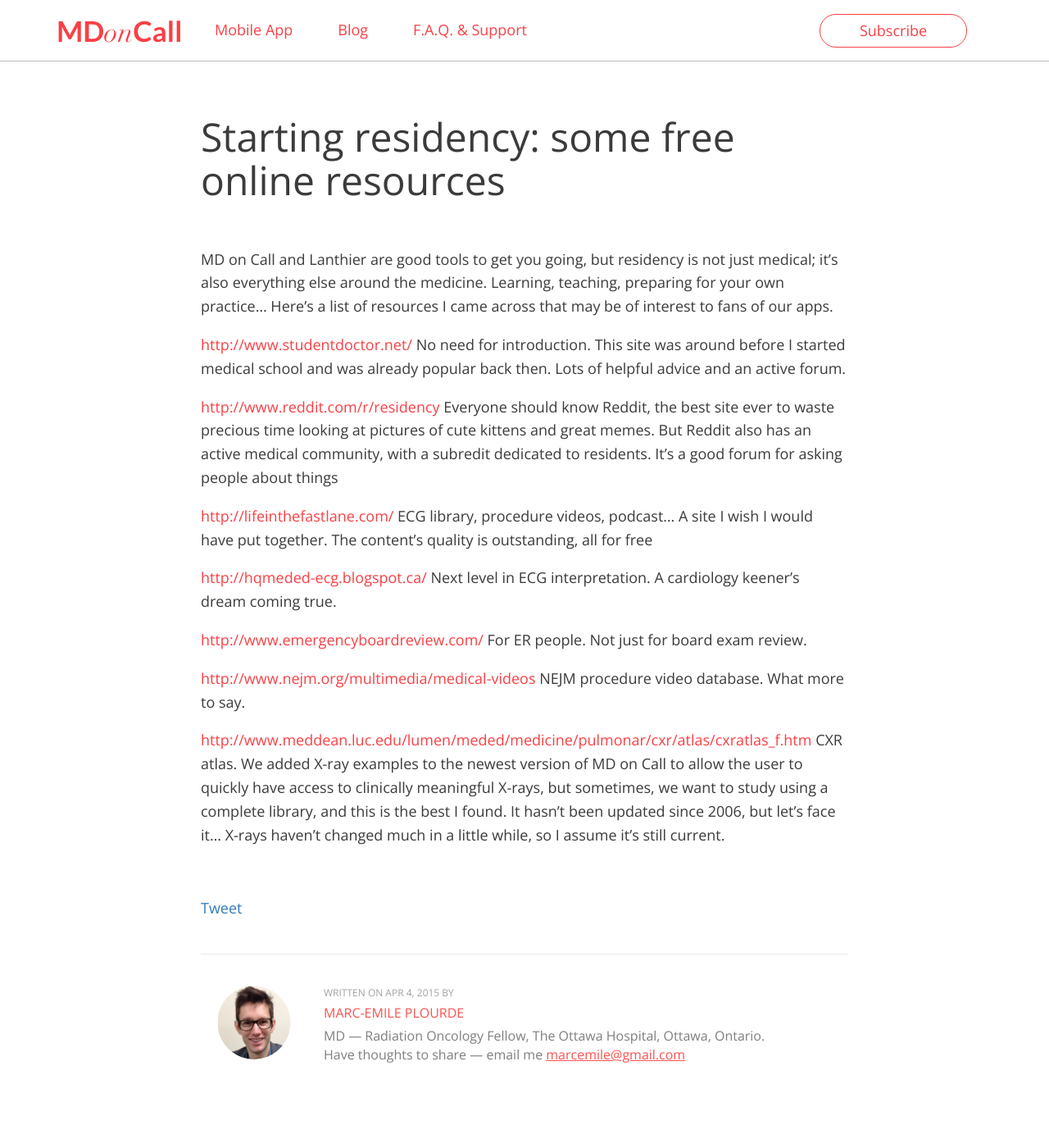
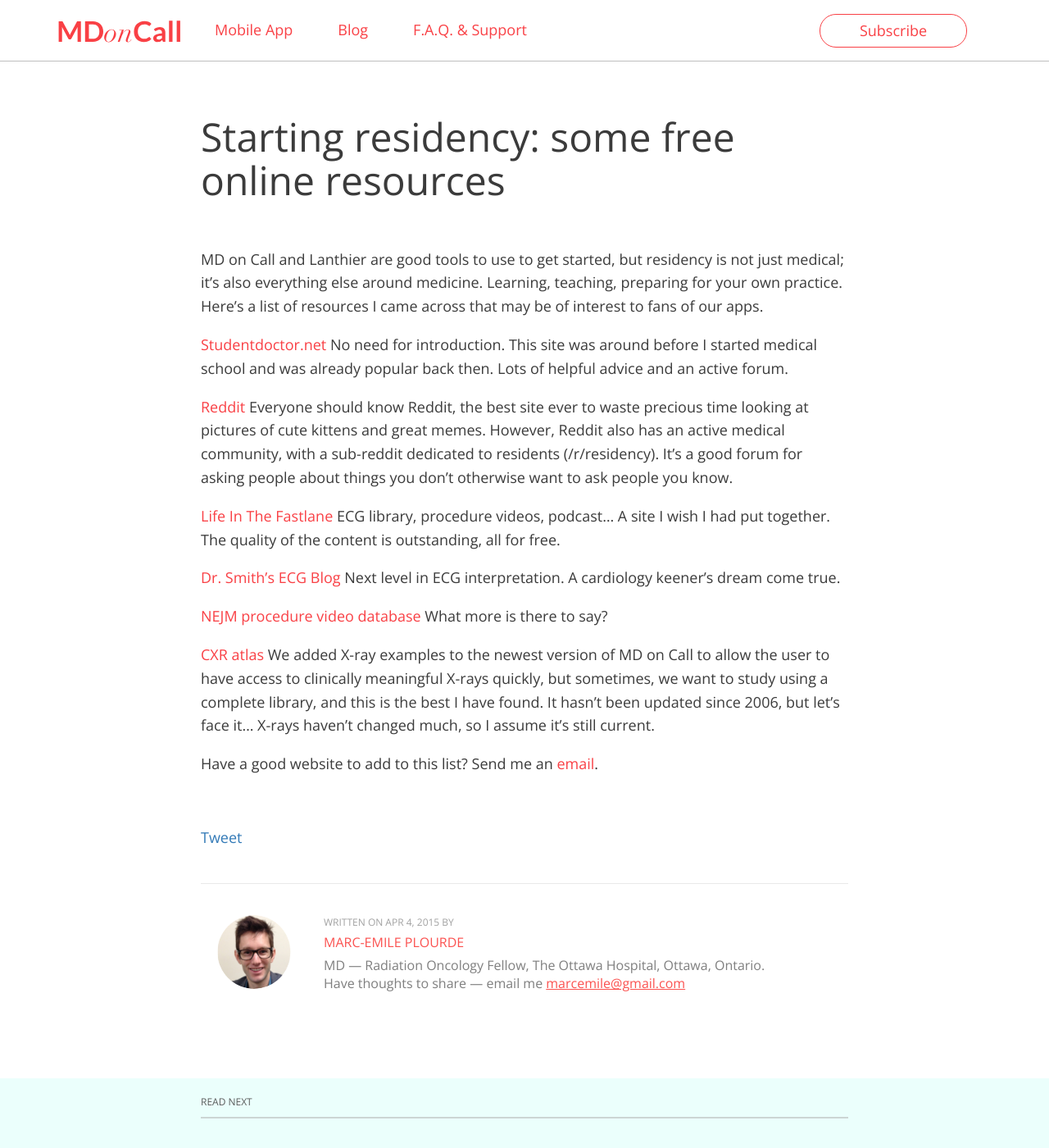
Before and after one commit to Messil/messil.github.io, a Jekyll site: the page built from _posts/2015-04-04-online-resources.markdown, in a window 1280 px wide and 1400 px high. Shown: the whole window at 82% size. Built offline with Jekyll 4.4.1, drawn with Linux system fonts in a browser that asks for light colours; comment, search, counter and statistics services are not loaded.

Commit message:
Edit blog posts.

```diff
--- a/_posts/2015-04-04-online-resources.markdown
+++ b/_posts/2015-04-04-online-resources.markdown
@@ -4,25 +4,19 @@
 date:   2015-04-04 21:15:03
 favorite: 1
 ---
-MD on Call and Lanthier are good tools to get you going, but residency is not just medical; it’s also everything else around the medicine. Learning, teaching, preparing for your own practice… Here’s a list of resources I came across that may be of interest to fans of our apps.<!--more-->
 
-[http://www.studentdoctor.net/](http://www.studentdoctor.net/)
-No need for introduction. This site was around before I started medical school and was already popular back then. Lots of helpful advice and an active forum.
+MD on Call and Lanthier are good tools to use to get started, but residency is not just medical; it’s also everything else around medicine. Learning, teaching, preparing for your own practice. Here’s a list of resources I came across that may be of interest to fans of our apps.<!--more-->
 
-[http://www.reddit.com/r/residency](http://www.reddit.com/r/residency)
-Everyone should know Reddit, the best site ever to waste precious time looking at pictures of cute kittens and great memes. But Reddit also has an active medical community, with a subredit dedicated to residents. It’s a good forum for asking people about things
+[Studentdoctor.net](http://www.studentdoctor.net/) No need for introduction. This site was around before I started medical school and was already popular back then. Lots of helpful advice and an active forum.
 
-[http://lifeinthefastlane.com/](http://lifeinthefastlane.com/)
-ECG library, procedure videos, podcast… A site I wish I would have put together. The content’s quality is outstanding, all for free
+[Reddit](http://www.reddit.com/r/residency) Everyone should know Reddit, the best site ever to waste precious time looking at pictures of cute kittens and great memes. However, Reddit also has an active medical community, with a sub-reddit dedicated to residents  (/r/residency). It’s a good forum for asking people about things you don’t otherwise want to ask people you know.
 
-[http://hqmeded-ecg.blogspot.ca/](http://hqmeded-ecg.blogspot.ca/)
-Next level in ECG interpretation. A cardiology keener’s dream coming true.
+[Life In The Fastlane](http://lifeinthefastlane.com/) ECG library, procedure videos, podcast… A site I wish I had put together. The quality of the content is outstanding, all for free.
 
-[http://www.emergencyboardreview.com/](http://www.emergencyboardreview.com/)
-For ER people. Not just for board exam review.
+[Dr. Smith's ECG Blog](http://hqmeded-ecg.blogspot.ca/) Next level in ECG interpretation. A cardiology keener’s dream come true.
 
-[http://www.nejm.org/multimedia/medical-videos](http://www.nejm.org/multimedia/medical-videos)
-NEJM procedure video database. What more to say.
+[NEJM procedure video database](http://www.nejm.org/multimedia/medical-videos) What more is there to say?
 
-[http://www.meddean.luc.edu/lumen/meded/medicine/pulmonar/cxr/atlas/cxratlas_f.htm](http://www.meddean.luc.edu/lumen/meded/medicine/pulmonar/cxr/atlas/cxratlas_f.htm)
-CXR atlas. We added X-ray examples to the newest version of MD on Call to allow the user to quickly have access to clinically meaningful X-rays, but sometimes, we want to study using a complete library, and this is the best I found. It hasn’t been updated since 2006, but let’s face it… X-rays haven’t changed much in a little while, so I assume it’s still current.
+[CXR atlas](http://www.meddean.luc.edu/lumen/meded/medicine/pulmonar/cxr/atlas/cxratlas_f.htm) We added X-ray examples to the newest version of MD on Call to allow the user to have access to clinically meaningful X-rays quickly, but sometimes, we want to study using a complete library, and this is the best I have found. It hasn’t been updated since 2006, but let’s face it… X-rays haven’t changed much, so I assume it’s still current.
+
+Have a good website to add to this list? Send me an [email](marc-emile@messil.com).
```
Also changed, not shown: _posts/2015-02-02-communication.markdown (+5 -5 lines).
